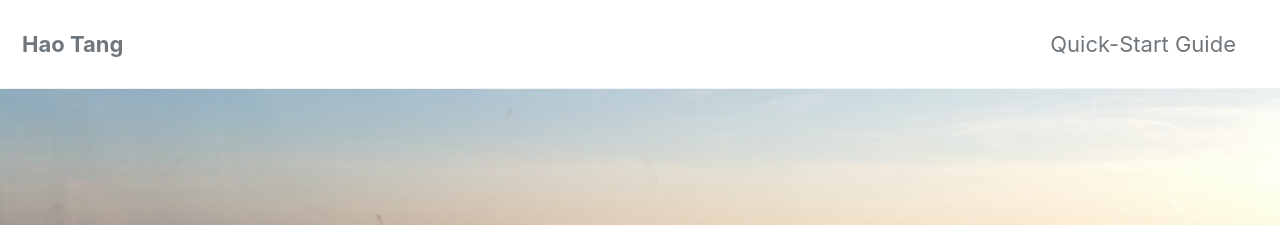
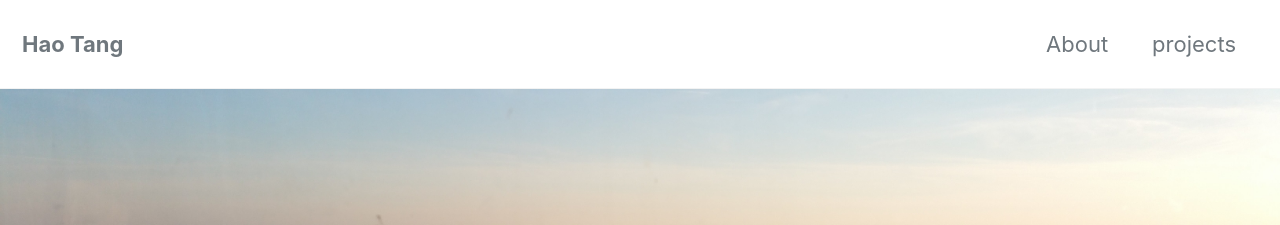
Before and after one commit to tanghao205/tanghao205.github.io, a Jekyll site: the page built from _pages/about.md, in a window 1280 px wide and 900 px high. Shown: the top 225 px of the window. Built offline with Jekyll 4.4.1, drawn with Linux system fonts in a browser that asks for light colours; cached includes are drawn as plain includes; nearby versions of some CDN libraries.

Commit message:
Update navigation.yml

```diff
--- a/_data/navigation.yml
+++ b/_data/navigation.yml
@@ -1,7 +1,9 @@
 # main links
 main:
-  - title: "Quick-Start Guide"
-    url: https://mmistakes.github.io/minimal-mistakes/docs/quick-start-guide/
+  - title: "About"
+    url: /about/
+  - title: "projects"
+    url: /projects/
   # - title: "About"
   #   url: https://mmistakes.github.io/minimal-mistakes/about/
   # - title: "Sample Posts"
```
